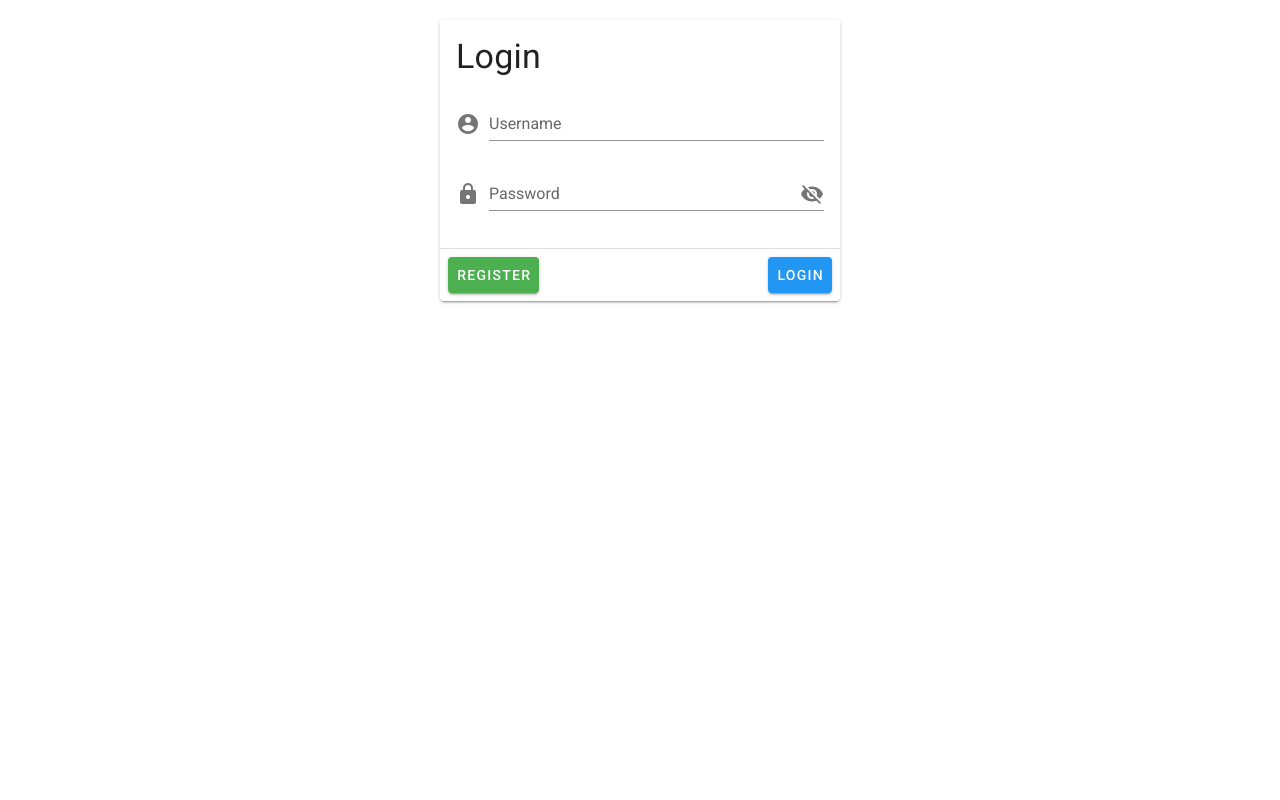
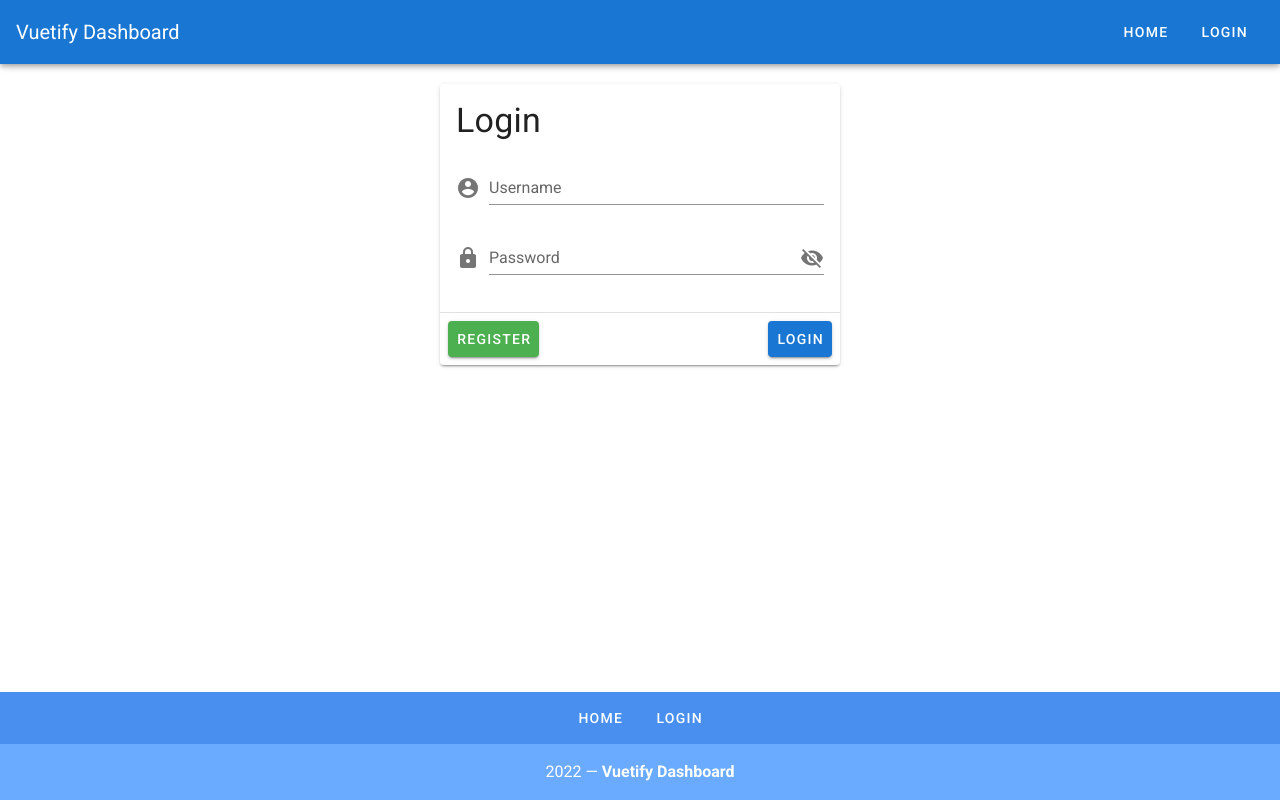
Before and after one commit to Ujez/vuetify-app, a Vue app: page / in a window 1280 px wide. Built offline with nearby package versions, Linux system fonts and the light colour scheme.

Commit message:
small fixes

```diff
--- a/src/App.vue
+++ b/src/App.vue
@@ -1,5 +1,13 @@
 <template>
   <v-app>
+    <v-app-bar app color="primary" dark>
+      <v-toolbar-title> Vuetify Dashboard</v-toolbar-title>
+        <v-spacer></v-spacer>
+        <v-btn text rounded>Home</v-btn>
+        <v-btn text rounded>Login</v-btn>
+    </v-app-bar>
+    <v-main>
+    <!-- Login Module  -->
     <v-card width="400" class="mx-auto mt-5">
       <v-card-title>
          <h1 class="display-1">Login</h1>
@@ -17,9 +25,37 @@
         <v-card-actions>
          <v-btn color="success">Register</v-btn>
          <v-spacer></v-spacer>
-         <v-btn color="info">Login</v-btn>
+         <v-btn color="primary">Login</v-btn>
        </v-card-actions>
     </v-card>
+    </v-main>
+    <v-footer
+      color="primary lighten-1"
+      padless
+    >
+      <v-row
+        justify="center"
+        no-gutters
+      >
+        <v-btn
+          v-for="link in links"
+          :key="link"
+          color="white"
+          text
+          rounded
+          class="my-2"
+        >
+          {{ link }}
+        </v-btn>
+        <v-col
+          class="primary lighten-2 py-4 text-center white--text"
+          cols="12"
+        >
+          {{ new Date().getFullYear() }} — <strong>Vuetify Dashboard</strong>
+        </v-col>
+      </v-row>
+    </v-footer>
+
   </v-app>
 </template>
 
@@ -34,7 +70,11 @@
   },
 
   data: () => ({
-    showPassword: false
+    showPassword: false,
+    links: [
+      'Home',
+      'Login'
+    ]
   }),
 };
 </script>
```
